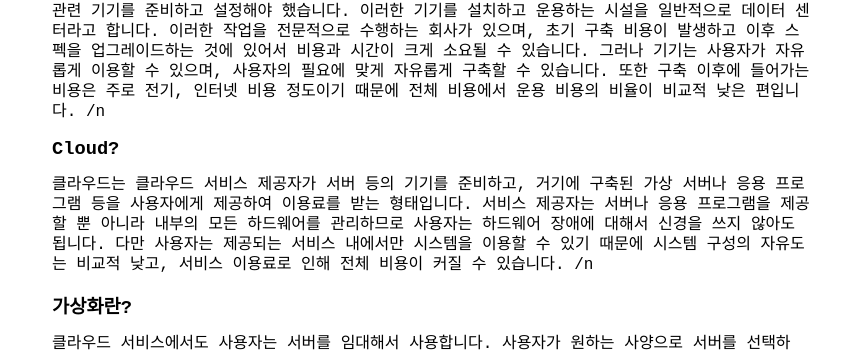
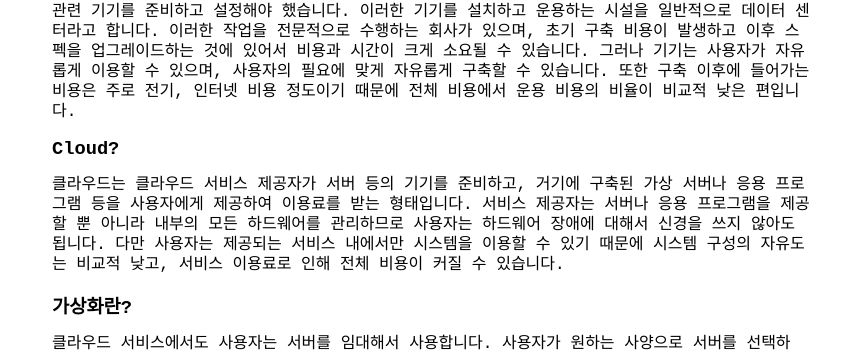
Before and after one commit to ggami-da/ggami-da.github.io, a Jekyll site: the page built from _posts/2024-11-02-aws-cloud-basic.md, in a window 1280 px wide. Shown: the part 350-702 px from the top of the page, without its empty margins (208-1071 px from the left). Built offline with Jekyll 4.4.1, drawn with Linux system fonts in a browser that asks for light colours; some of the changed text lies outside the part shown.

Commit message:
NEW : 서버 포스팅

```diff
--- a/_posts/2024-11-02-aws-cloud-basic.md
+++ b/_posts/2024-11-02-aws-cloud-basic.md
@@ -19,13 +19,13 @@ AWS와 같은 클라우드 서비스가 등장하기 전까지는 정보 시스
 이러한 작업을 전문적으로 수행하는 회사가 있으며, 초기 구축 비용이 발생하고 이후 스펙을 업그레이드하는 것에 있어서 비용과 시간이 크게 소요될 수 있습니다.
 그러나 기기는 사용자가 자유롭게 이용할 수 있으며, 사용자의 필요에 맞게 자유롭게 구축할 수 있습니다.
 또한 구축 이후에 들어가는 비용은 주로 전기, 인터넷 비용 정도이기 때문에 전체 비용에서 운용 비용의 비율이 비교적 낮은 편입니다.
-/n
+
 ### Cloud?
 
 클라우드는 클라우드 서비스 제공자가 서버 등의 기기를 준비하고, 거기에 구축된 가상 서버나 응용 프로그램 등을 사용자에게 제공하여 이용료를 받는 형태입니다.
 서비스 제공자는 서버나 응용 프로그램을 제공할 뿐 아니라 내부의 모든 하드웨어를 관리하므로 사용자는 하드웨어 장애에 대해서 신경을 쓰지 않아도 됩니다.
 다만 사용자는 제공되는 서비스 내에서만 시스템을 이용할 수 있기 때문에 시스템 구성의 자유도는 비교적 낮고, 서비스 이용료로 인해 전체 비용이 커질 수 있습니다.
-/n
+
 ### 가상화란?
 
 클라우드 서비스에서도 사용자는 서버를 임대해서 사용합니다.
```
